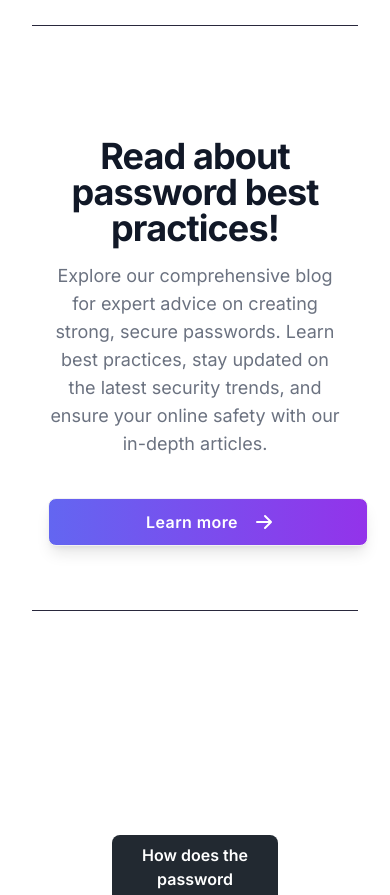
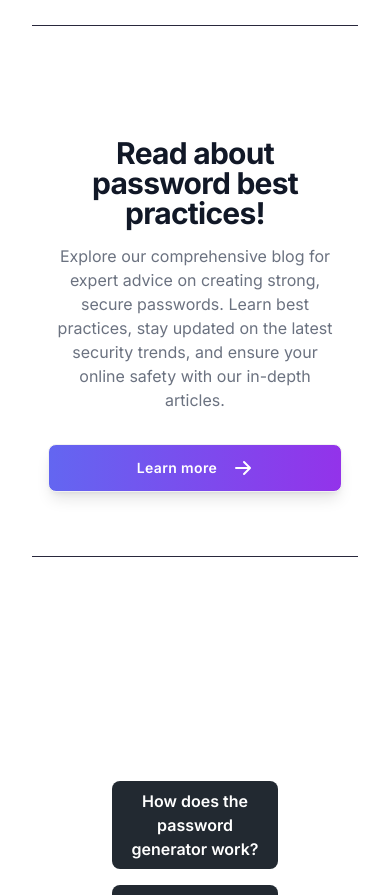
Before and after one commit to yashmandi/password-gen, a React (Vite) app: page / in a window 390 px wide. Shown: the part 1680-2575 px from the top of the page. Built offline with nearby package versions, Linux system fonts and the light colour scheme.

Commit message:
blogsection.jsx responsive

```diff
--- a/src/components/BlogSection.jsx
+++ b/src/components/BlogSection.jsx
@@ -6,10 +6,10 @@ const BlogSection = () => {
     <div>
       <section className="mt-20">
         <div className="py-8 px-4 mx-auto max-w-screen-xl text-center lg:py-16 lg:px-12">
-          <h1 className="mb-4 text-4xl font-extrabold tracking-tight leading-none text-gray-900 md:text-5xl lg:text-4xl dark:text-white">
+          <h1 className="text-3xl sm:text-4xl md:text-5xl font-extrabold tracking-tight leading-none text-gray-900 dark:text-white">
             Read about password best practices!
           </h1>
-          <p className="mb-8 text-lg font-normal text-gray-500 lg:text-md sm:px-16 xl:px-48 dark:text-gray-400">
+          <p className="mt-4 mb-8 text-base sm:text-lg md:text-md lg:text-lg xl:px-48 text-gray-500 dark:text-gray-400">
             Explore our comprehensive blog for expert advice on creating strong,
             secure passwords. Learn best practices, stay updated on the latest
             security trends, and ensure your online safety with our in-depth
@@ -19,19 +19,19 @@ const BlogSection = () => {
             <Link to="/blogs">
               <a
                 href="#"
-                className="btn bg-gradient-to-r from-indigo-500 to-purple-600 hover:from-indigo-600 hover:to-purple-700 px-4 rounded-lg text-white text-base sm:text-md w-80 font-semibold tracking-wide shadow-lg transform transition-transform duration-300  hover:shadow-2xl w-44 mt-2"
+                className="btn bg-gradient-to-r from-indigo-500 to-purple-600 hover:from-indigo-600 hover:to-purple-700 px-4 py-2 rounded-lg text-white text-sm sm:text-base md:text-md w-full sm:w-auto font-semibold tracking-wide shadow-lg transform transition-transform duration-300 hover:shadow-2xl flex items-center justify-center"
               >
                 Learn more
                 <svg
-                  className="ml-2 -mr-1 w-5 h-5"
+                  className="ml-2 w-5 h-5"
                   fill="currentColor"
                   viewBox="0 0 20 20"
                   xmlns="http://www.w3.org/2000/svg"
                 >
                   <path
-                    fill-rule="evenodd"
+                    fillRule="evenodd"
                     d="M10.293 3.293a1 1 0 011.414 0l6 6a1 1 0 010 1.414l-6 6a1 1 0 01-1.414-1.414L14.586 11H3a1 1 0 110-2h11.586l-4.293-4.293a1 1 0 010-1.414z"
-                    clip-rule="evenodd"
+                    clipRule="evenodd"
                   ></path>
                 </svg>
               </a>
```
